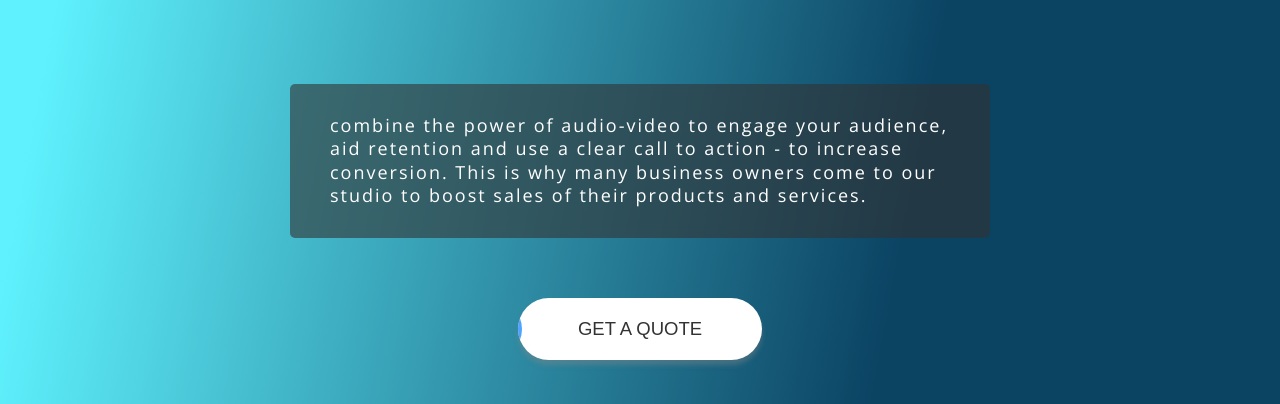
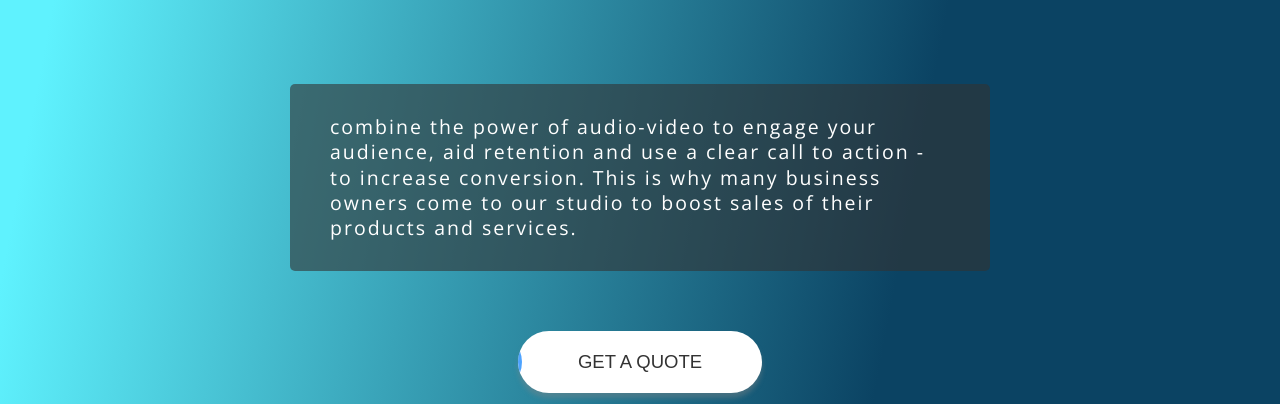
Before and after one commit to mudiagauwojeya/Whiteboard360, a website: page index.html in a window 1280 px wide. Shown: the part 396-800 px from the top of the page. Drawn offline with nearby package versions, Linux system fonts and the light colour scheme.

Commit message:
:iphone: Add large screen media query to the header section

```diff
--- a/sass/layout/_header.scss
+++ b/sass/layout/_header.scss
@@ -52,6 +52,7 @@
 		}
 
 		@include mediaQueries(55rem) {
+			font-size: 1.95rem;
 			max-width: 70rem;
 			padding: 3rem 4rem;
 		}
```
Also changed, not shown: css/styles.css, 1 other file.
